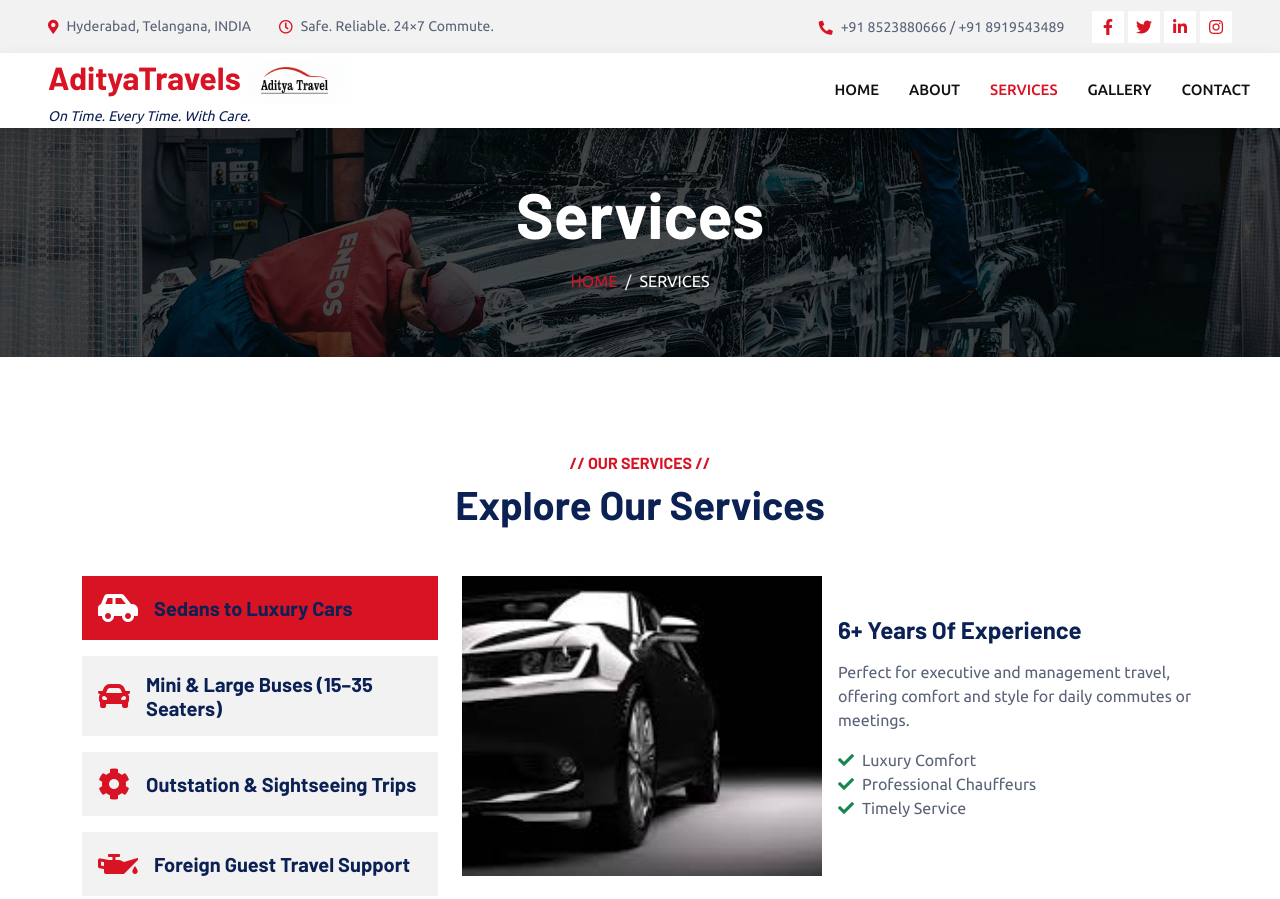
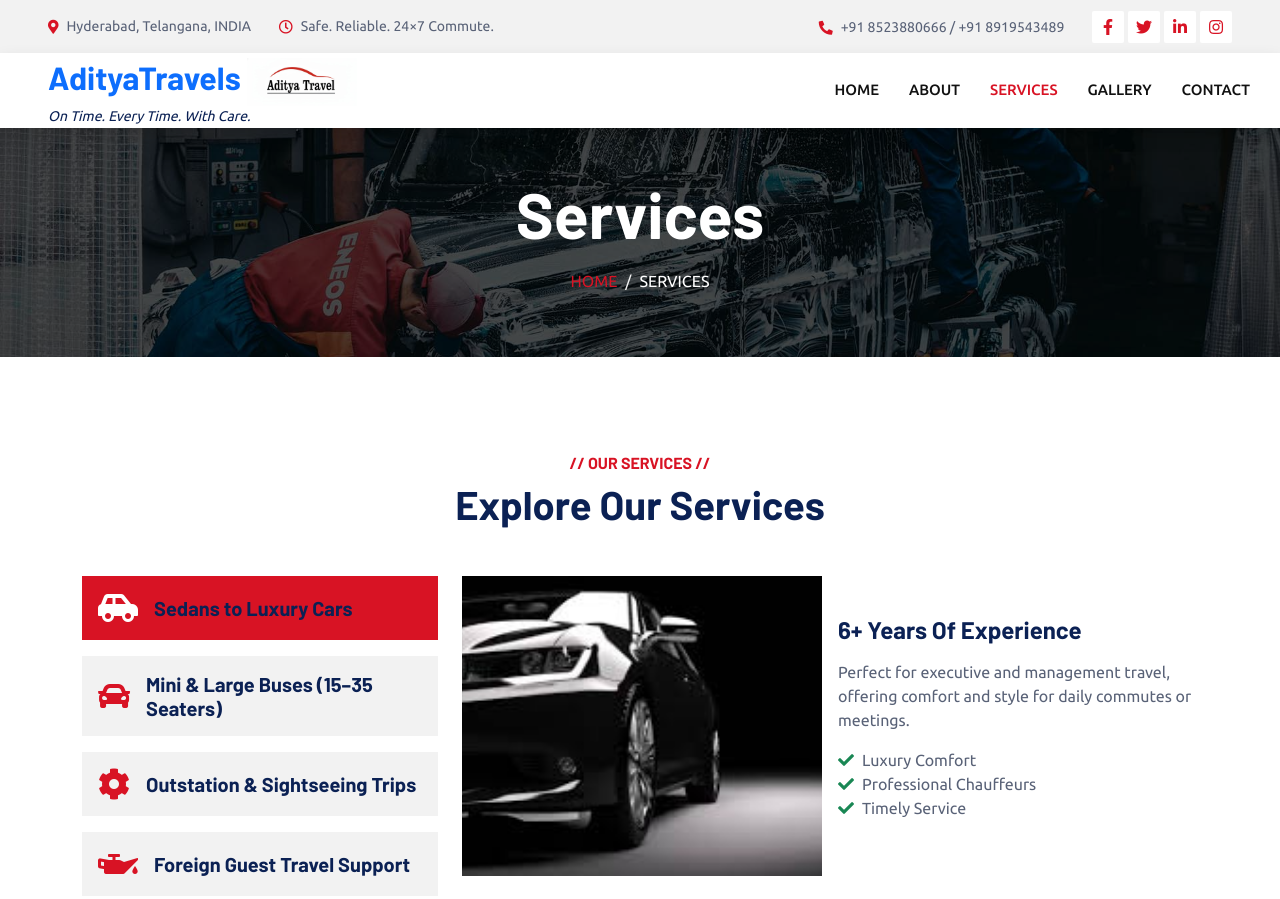
Before and after one commit to vadlaprashanth/adityatravs, a plain HTML site: page service.html in a window 1280 px wide. Shown: the top 899 px of the page. Drawn offline with nearby package versions, Linux system fonts and the light colour scheme.

Commit message:
adding text color main

```diff
--- a/service.html
+++ b/service.html
@@ -76,7 +76,8 @@
     <nav class="navbar navbar-expand-lg bg-white navbar-light shadow sticky-top p-0">
         <a href="index.html" class="navbar-brand d-flex flex-column align-items-start px-4 px-lg-5">
             <h2 class="m-0 text-primary">
-                AdityaTravels<img src="img/Logo.png" alt="Logo" style="height:48px; width:auto; margin-right:-10px;">
+                    <span style="color:#0d6efd;">AdityaTravels</span>
+                <img src="img/Logo.png" alt="Logo" style="height:48px; width:auto; margin-right:-10px;">
             </h2>
             <small class="text-secondary fst-italic" style="font-size: 14px;">On Time. Every Time. With Care.</small>
         </a>
@@ -162,7 +163,6 @@
                             </div>
                         </div>
                     </div>
-
                     <!-- Tab 2 -->
                     <div class="tab-pane fade" id="tab-pane-2">
                         <div class="row g-3 align-items-center">
```
Also changed, not shown: about.html (+2 -2 lines), contact.html (+2 -2 lines), gallery.html (+2 -2 lines), index.html (+2 -1 lines).
